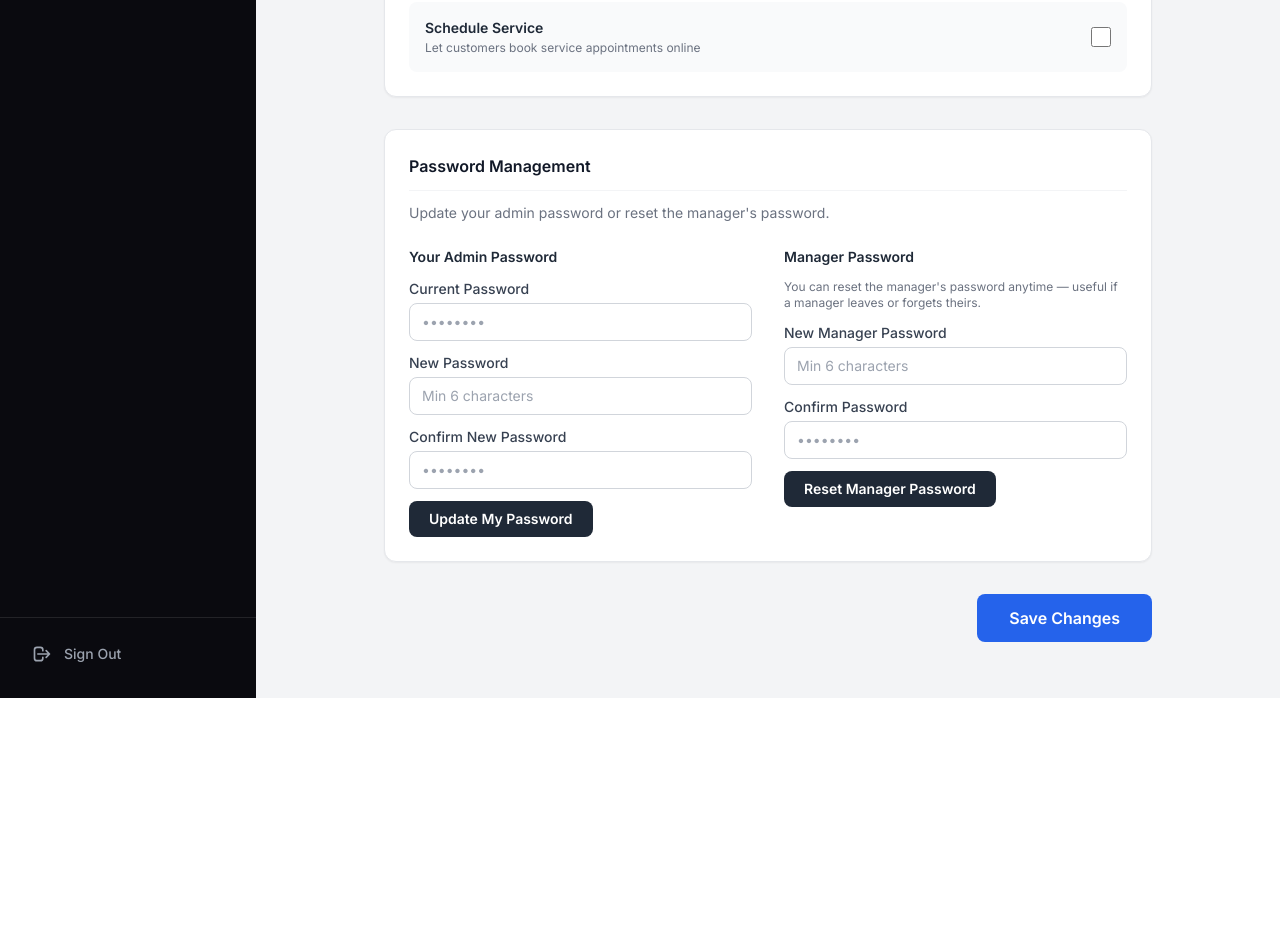
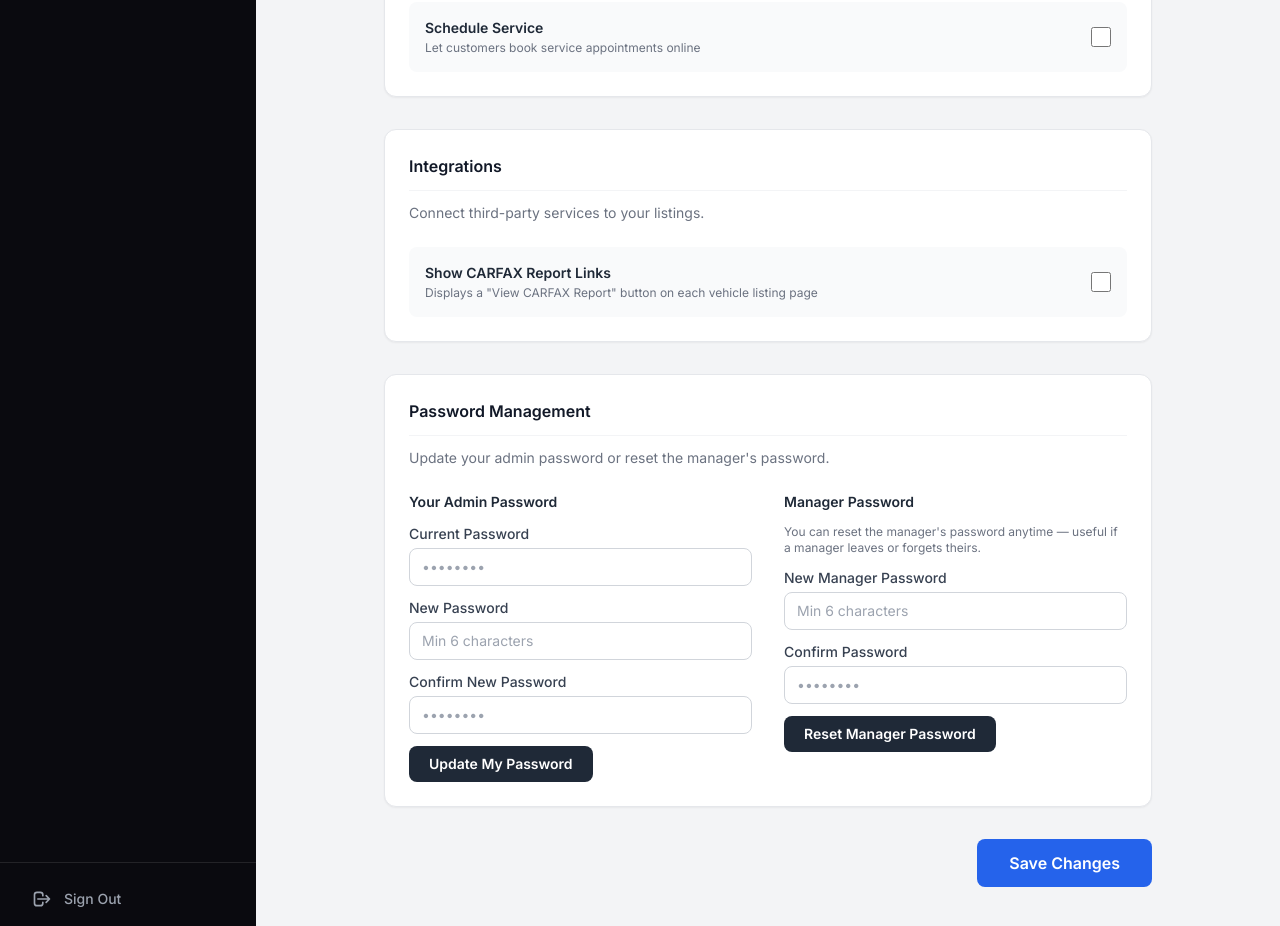
Before and after one commit to stepdugas/monaca-auto, a Vue app in the folder frontend/: page /admin/settings in a window 1280 px wide. Shown: the part 5720-6646 px from the top of the page. Before the commit the page ends 6418 px from the top, so only its background shows below. Built offline with nearby package versions, Linux system fonts and the light colour scheme; no server answers; sample sign-in values are in the browser's storage.

Commit message:
feat: add CarFax toggle and NADA lookup to vehicle listings

```diff
--- a/frontend/src/views/CarDetailView.vue
+++ b/frontend/src/views/CarDetailView.vue
@@ -96,6 +96,24 @@
                 {{ formatPrice(Math.abs(priceComparison.difference)) }}
               </span>
             </div>
+          </div>
+
+          <!-- CarFax Report Link -->
+          <div v-if="siteSettings.carfax_enabled === 'true' && car.vin" data-aos="fade-up">
+            <a
+              :href="`https://www.carfax.com/VehicleHistory/p/Report.cfx?partner=DLR_3&vin=${car.vin}`"
+              target="_blank"
+              rel="noopener noreferrer"
+              class="flex items-center gap-3 bg-blue-50 border border-blue-200 rounded-2xl p-4 hover:bg-blue-100 transition"
+            >
+              <div class="flex-1">
+                <p class="text-sm font-semibold text-blue-800">View CARFAX Report</p>
+                <p class="text-xs text-blue-600 mt-0.5">Check full vehicle history for VIN {{ car.vin }}</p>
+              </div>
+              <svg class="w-5 h-5 text-blue-600 flex-shrink-0" fill="none" stroke="currentColor" viewBox="0 0 24 24">
+                <path stroke-linecap="round" stroke-linejoin="round" stroke-width="2" d="M10 6H6a2 2 0 00-2 2v10a2 2 0 002 2h10a2 2 0 002-2v-4M14 4h6m0 0v6m0-6L10 14"/>
+              </svg>
+            </a>
           </div>
 
           <!-- Specs table -->
--- a/frontend/src/views/admin/AdminCarFormView.vue
+++ b/frontend/src/views/admin/AdminCarFormView.vue
@@ -49,7 +49,17 @@
           </div>
           <div>
             <label class="form-label">Estimated Value ($)</label>
-            <input v-model.number="form.kbbValue" type="number" class="form-input" placeholder="Optional — shown as comparison on listing" min="0" />
+            <div class="flex gap-2">
+              <input v-model.number="form.kbbValue" type="number" class="form-input flex-1" placeholder="Optional — shown as comparison on listing" min="0" />
+              <a
+                v-if="form.year && form.make && form.model"
+                :href="`https://www.nadaguides.com/Cars/${form.year}/${encodeURIComponent(form.make)}/${encodeURIComponent(form.model)}`"
+                target="_blank"
+                rel="noopener noreferrer"
+                class="px-3 py-2 bg-gray-100 hover:bg-gray-200 text-gray-700 text-xs font-semibold rounded-lg border border-gray-300 transition whitespace-nowrap flex items-center"
+                title="Look up NADA value"
+              >NADA Lookup</a>
+            </div>
           </div>
           <div>
             <label class="form-label">Mileage</label>
--- a/frontend/src/views/admin/AdminSettingsView.vue
+++ b/frontend/src/views/admin/AdminSettingsView.vue
@@ -372,6 +372,25 @@
         </div>
       </section>
 
+      <!-- INTEGRATIONS -->
+      <section class="bg-white rounded-xl shadow-sm border border-gray-200 p-6">
+        <h2 class="text-base font-semibold text-gray-900 mb-1 pb-3 border-b border-gray-100">
+          Integrations
+        </h2>
+        <p class="text-sm text-gray-500 mb-6 mt-3">
+          Connect third-party services to your listings.
+        </p>
+        <div class="space-y-4">
+          <label class="flex items-center justify-between p-4 bg-gray-50 rounded-lg cursor-pointer hover:bg-gray-100 transition">
+            <div>
+              <p class="text-sm font-semibold text-gray-800">Show CARFAX Report Links</p>
+              <p class="text-xs text-gray-500 mt-0.5">Displays a "View CARFAX Report" button on each vehicle listing page</p>
+            </div>
+            <input v-model="form.carfax_enabled" type="checkbox" class="w-5 h-5 accent-blue-600 cursor-pointer flex-shrink-0 ml-4" />
+          </label>
+        </div>
+      </section>
+
       <!-- PASSWORD MANAGEMENT -->
       <section class="bg-white rounded-xl shadow-sm border border-gray-200 p-6">
         <h2 class="text-base font-semibold text-gray-900 mb-1 pb-3 border-b border-gray-100">
@@ -517,6 +536,8 @@ const form = reactive({
   page_staff: false,
   page_financing: false,
   page_schedule_service: false,
+  // integrations
+  carfax_enabled: false,
   // hours
   hours_monday_open: '09:00',    hours_monday_close: '18:00',    hours_monday_closed: false,
   hours_tuesday_open: '09:00',   hours_tuesday_close: '18:00',   hours_tuesday_closed: false,
@@ -552,6 +573,7 @@ onMounted(async () => {
     if (s.page_staff            !== undefined) form.page_staff            = s.page_staff            === 'true'
     if (s.page_financing        !== undefined) form.page_financing        = s.page_financing        === 'true'
     if (s.page_schedule_service !== undefined) form.page_schedule_service = s.page_schedule_service === 'true'
+    if (s.carfax_enabled        !== undefined) form.carfax_enabled        = s.carfax_enabled        === 'true'
 
     // Populate hours
     days.forEach(day => {
@@ -592,6 +614,7 @@ async function save() {
     updates.page_staff            = String(form.page_staff)
     updates.page_financing        = String(form.page_financing)
     updates.page_schedule_service = String(form.page_schedule_service)
+    updates.carfax_enabled        = String(form.carfax_enabled)
 
     // Build hours strings and save raw fields
     days.forEach(day => {
```
